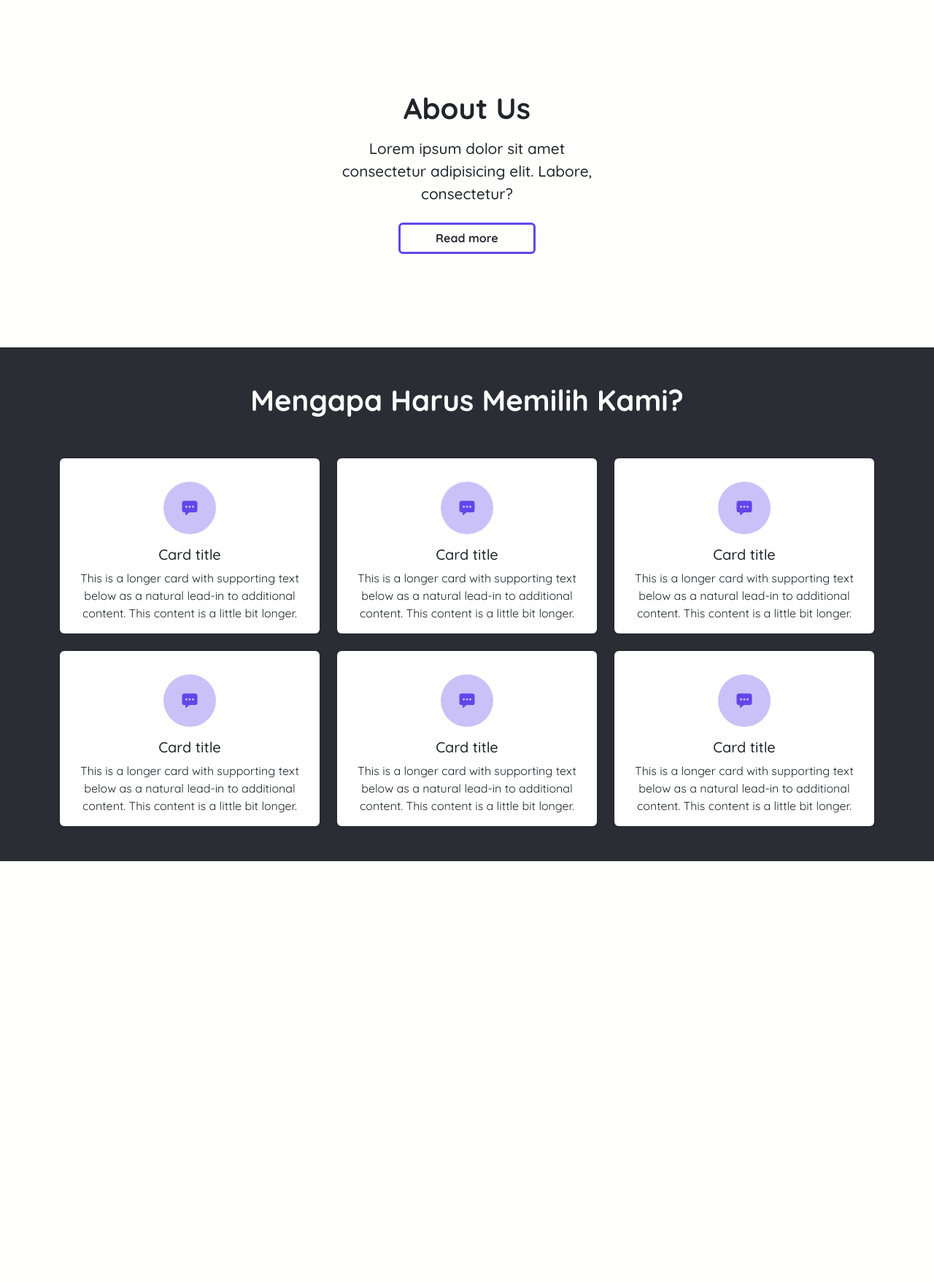
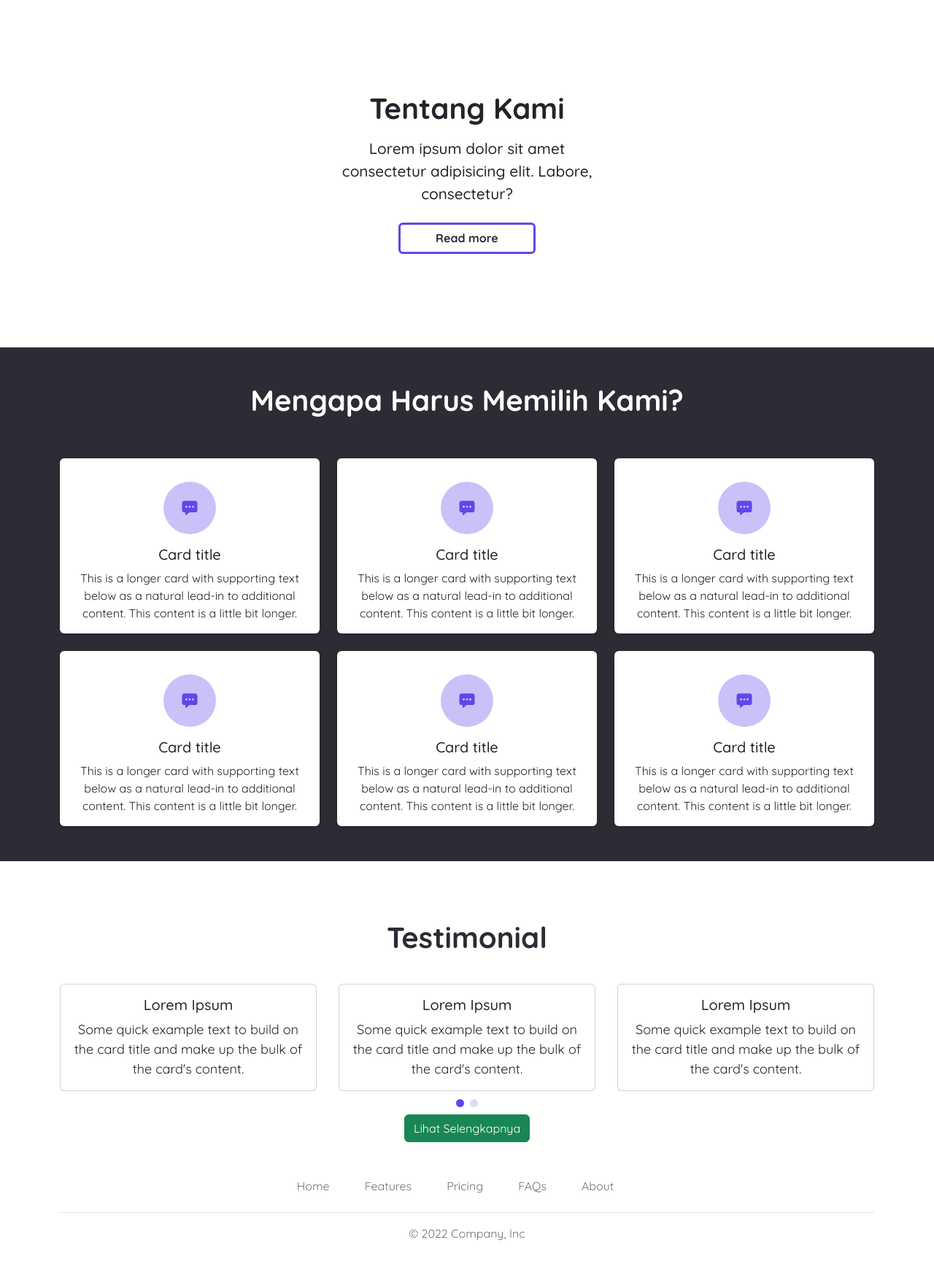
Before and after one commit to alfinautami/loziprivate, a PHP site: page / in a window 1280 px wide. Shown: the part 631-2389 px from the top of the page at 73% size. Before the commit the page ends 1811 px from the top, so only its background shows below. Run offline with PHP 8.4, Linux system fonts and the light colour scheme.

Commit message:
commit changes

```diff
--- a/assets/css/style.css
+++ b/assets/css/style.css
@@ -330,3 +330,75 @@ ion-icon {
 }
 
 /* Why Us Section End */
+
+/* Testimonial Section */
+
+#testimonialSection {
+  position: relative;
+  width: 100%;
+  height: auto;
+  display: flex;
+  justify-content: center;
+  align-items: center;
+  text-align: center;
+}
+
+#testimonialSection h1 {
+  font-size: 2.5rem;
+  font-weight: var(--fw-5);
+  text-align: center;
+  padding: 2rem 0 2rem 0;
+  color: var(--headline-color);
+}
+
+.swiper {
+  width: 100%;
+  height: 100%;
+}
+
+.swiper-slide {
+  text-align: center;
+  font-size: 18px;
+  background: #fff;
+
+  /* Center slide text vertically */
+  display: -webkit-box;
+  display: -ms-flexbox;
+  display: -webkit-flex;
+  display: flex;
+  -webkit-box-pack: center;
+  -ms-flex-pack: center;
+  -webkit-justify-content: center;
+  justify-content: center;
+  -webkit-box-align: center;
+  -ms-flex-align: center;
+  -webkit-align-items: center;
+  align-items: center;
+}
+
+.swiper-slide img {
+  display: block;
+  width: 100%;
+  height: 100%;
+  object-fit: cover;
+}
+
+.swiper-button-next {
+  background-image: url("");
+}
+
+.swiper-pagination-bullet {
+  position: relative;
+  top: -2rem;
+  width: 0.7rem;
+  height: 0.7rem;
+  background-color: var(--button-bg-color);
+}
+
+.btn-success {
+  position: relative;
+  top: 2rem;
+  margin-bottom: 2rem;
+}
+
+/* Testimonial Section End */
--- a/index.html
+++ b/index.html
@@ -22,6 +22,10 @@
       href="https://cdnjs.cloudflare.com/ajax/libs/animate.css/4.1.1/animate.min.css" />
     <!-- AOS -->
     <link href="https://unpkg.com/aos@2.3.1/dist/aos.css" rel="stylesheet" />
+    <!-- Swiper JS -->
+    <link
+      rel="stylesheet"
+      href="https://cdn.jsdelivr.net/npm/swiper@8/swiper-bundle.min.css" />
     <!-- My CSS -->
     <link rel="stylesheet" href="./assets/css/style.css" />
   </head>
@@ -91,7 +95,7 @@
     <section id="aboutUs">
       <div class="px-4 py-3">
         <h1 class="mb-3" data-aos="fade-down" data-aos-duration="600">
-          About Us
+          Tentang Kami
         </h1>
         <div class="col-lg-6 mx-auto">
           <p class="mb-2" data-aos="zoom-in" data-aos-duration="900">
@@ -226,6 +230,114 @@
     </section>
     <!-- Why Us Section End -->
 
+    <!-- Testimonial Section -->
+    <section id="testimonialSection">
+      <div class="container">
+        <h1>Testimonial</h1>
+        <!-- Swiper -->
+        <div class="swiper mySwiper">
+          <div class="swiper-wrapper">
+            <div class="swiper-slide">
+              <div class="card">
+                <div class="card-body">
+                  <h5 class="card-title">Lorem Ipsum</h5>
+                  <p class="card-text">
+                    Some quick example text to build on the card title and make
+                    up the bulk of the card's content.
+                  </p>
+                </div>
+              </div>
+            </div>
+            <div class="swiper-slide">
+              <div class="card">
+                <div class="card-body">
+                  <h5 class="card-title">Lorem Ipsum</h5>
+                  <p class="card-text">
+                    Some quick example text to build on the card title and make
+                    up the bulk of the card's content.
+                  </p>
+                </div>
+              </div>
+            </div>
+            <div class="swiper-slide">
+              <div class="card">
+                <div class="card-body">
+                  <h5 class="card-title">Lorem Ipsum</h5>
+                  <p class="card-text">
+                    Some quick example text to build on the card title and make
+                    up the bulk of the card's content.
+                  </p>
+                </div>
+              </div>
+            </div>
+            <div class="swiper-slide">
+              <div class="card">
+                <div class="card-body">
+                  <h5 class="card-title">Lorem Ipsum</h5>
+                  <p class="card-text">
+                    Some quick example text to build on the card title and make
+                    up the bulk of the card's content.
+                  </p>
+                </div>
+              </div>
+            </div>
+            <div class="swiper-slide">
+              <div class="card">
+                <div class="card-body">
+                  <h5 class="card-title">Lorem Ipsum</h5>
+                  <p class="card-text">
+                    Some quick example text to build on the card title and make
+                    up the bulk of the card's content.
+                  </p>
+                </div>
+              </div>
+            </div>
+            <div class="swiper-slide">
+              <div class="card">
+                <div class="card-body">
+                  <h5 class="card-title">Lorem Ipsum</h5>
+                  <p class="card-text">
+                    Some quick example text to build on the card title and make
+                    up the bulk of the card's content.
+                  </p>
+                </div>
+              </div>
+            </div>
+          </div>
+          <a class="btn btn-success" href="">Lihat Selengkapnya</a>
+          <div class="swiper-pagination"></div>
+        </div>
+      </div>
+    </section>
+    <!-- Testimonial Section End -->
+
+    <!-- Footer -->
+    <section id="myFooter">
+      <div class="container">
+        <footer class="py-3 my-4">
+          <ul class="nav justify-content-center border-bottom pb-3 mb-3">
+            <li class="nav-item">
+              <a href="#" class="nav-link px-2 text-muted">Home</a>
+            </li>
+            <li class="nav-item">
+              <a href="#" class="nav-link px-2 text-muted">Features</a>
+            </li>
+            <li class="nav-item">
+              <a href="#" class="nav-link px-2 text-muted">Pricing</a>
+            </li>
+            <li class="nav-item">
+              <a href="#" class="nav-link px-2 text-muted">FAQs</a>
+            </li>
+            <li class="nav-item">
+              <a href="#" class="nav-link px-2 text-muted">About</a>
+            </li>
+          </ul>
+          <p class="text-center text-muted">&copy; 2022 Company, Inc</p>
+        </footer>
+      </div>
+    </section>
+    <!-- Footer End -->
+
     <!-- My JS -->
     <!-- Bootstrap 5 JS -->
     <script
@@ -248,5 +360,43 @@
         once: true,
       });
     </script>
+    <!-- Swiper JS -->
+    <script src="https://cdn.jsdelivr.net/npm/swiper@8/swiper-bundle.min.js"></script>
+    <!-- Swiper JS -->
+    <script src="https://cdn.jsdelivr.net/npm/swiper/swiper-bundle.min.js"></script>
+
+    <!-- Initialize Swiper -->
+    <script>
+      var swiper = new Swiper(".mySwiper", {
+        autoplay: {
+          delay: 2500,
+          disableOnInteraction: false,
+        },
+        slidesPerView: 3,
+        spaceBetween: 30,
+        slidesPerGroup: 3,
+        loop: true,
+        loopFillGroupWithBlank: true,
+        pagination: {
+          el: ".swiper-pagination",
+          clickable: true,
+        },
+        navigation: {
+          nextEl: ".swiper-button-next",
+          prevEl: ".swiper-button-prev",
+        },
+        breakpoints: {
+          640: {
+            slidesPerView: 2,
+          },
+          768: {
+            slidesPerView: 3,
+          },
+          1024: {
+            slidesPerView: 3,
+          },
+        },
+      });
+    </script>
   </body>
 </html>
```
